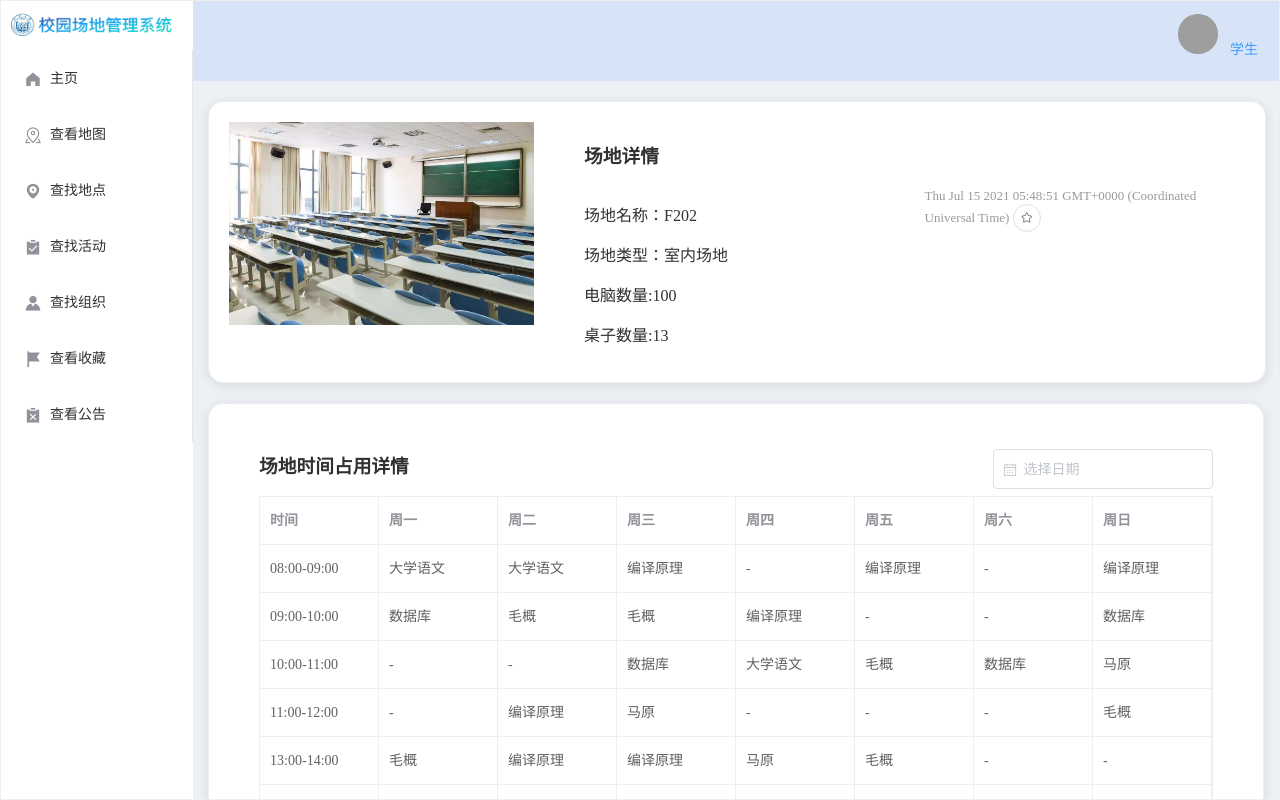
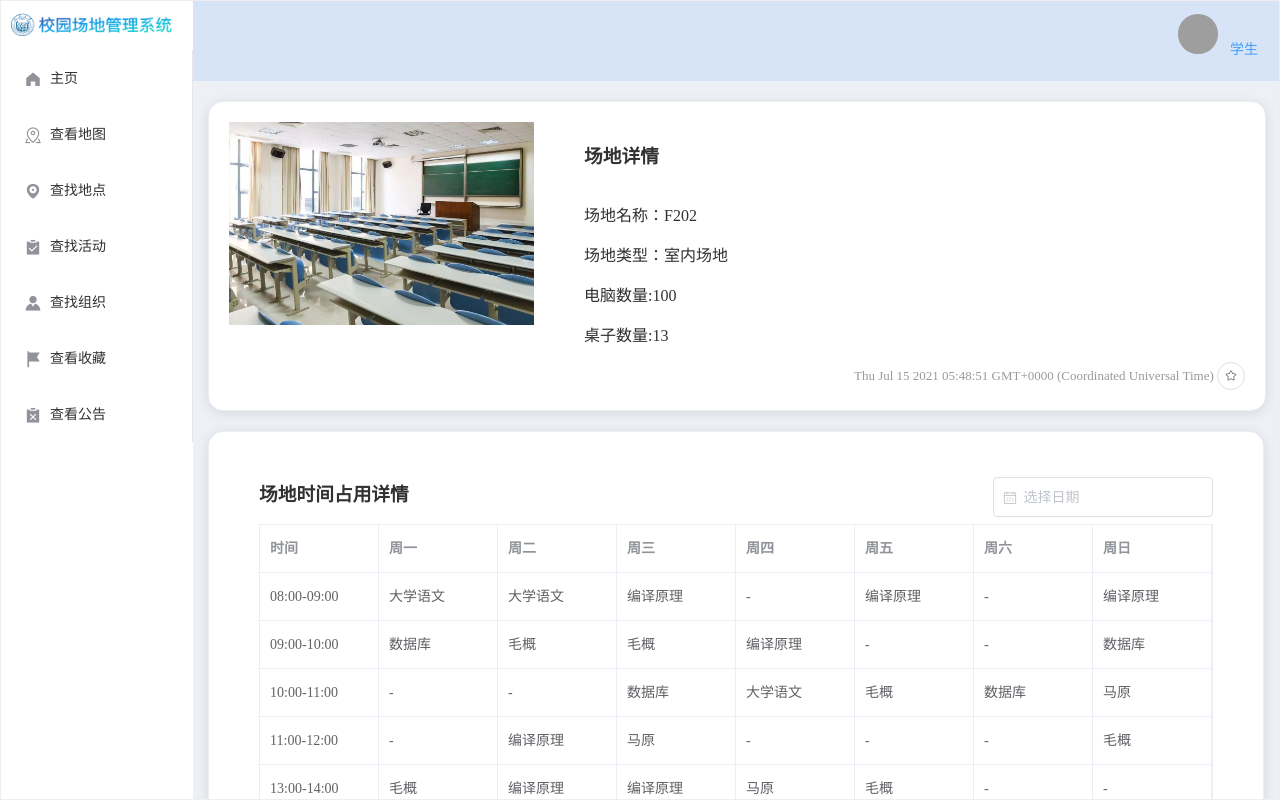
Before and after one commit to CampusSiteManagementSystem/CSMSFrontEnd, a Vue app: page /StuFrame/ShowSchedule/1 in a window 1280 px wide. Built offline with nearby package versions, Linux system fonts and the light colour scheme; grey boxes are pictures that could not be loaded.

Commit message:
更改场地详情

```diff
--- a/src/components/PicCard.vue
+++ b/src/components/PicCard.vue
@@ -10,10 +10,9 @@
           <div>
             <h3>场地详情 </h3>
           </div>
-        <el-row :gutter="20">
+        <el-row >
 
-          <div class="detailinfo">
-            <el-col :span="12">
+
               <p >场地名称：{{ building }}{{ room }}</p>
               <p >场地类型：{{ placeType }}</p>
               <p v-for="(value, key) in utils" :key="value">
@@ -21,9 +20,9 @@
               </p>
               <!-- <p class="">活动日期：{{ date }}</p>
             <p class="">活动时间：{{ startTime }}</p> -->
-            </el-col>
-            <el-col :span="12" style="padding-bottom:0%">
 
+              </el-row>
+              <el-row style="float:right">
               <time class="time"
                 >{{ currentDate }}
                 <router-link to="/ApplySite" v-show="buttonshow"
@@ -36,8 +35,8 @@
                 size="mini"
               ></el-button>
 
-            </el-col>
-          </div>
+
+
         </el-row>
 
         <!-- <p style="text-align: center; font-size: x-large">{{ room }}</p>
```
